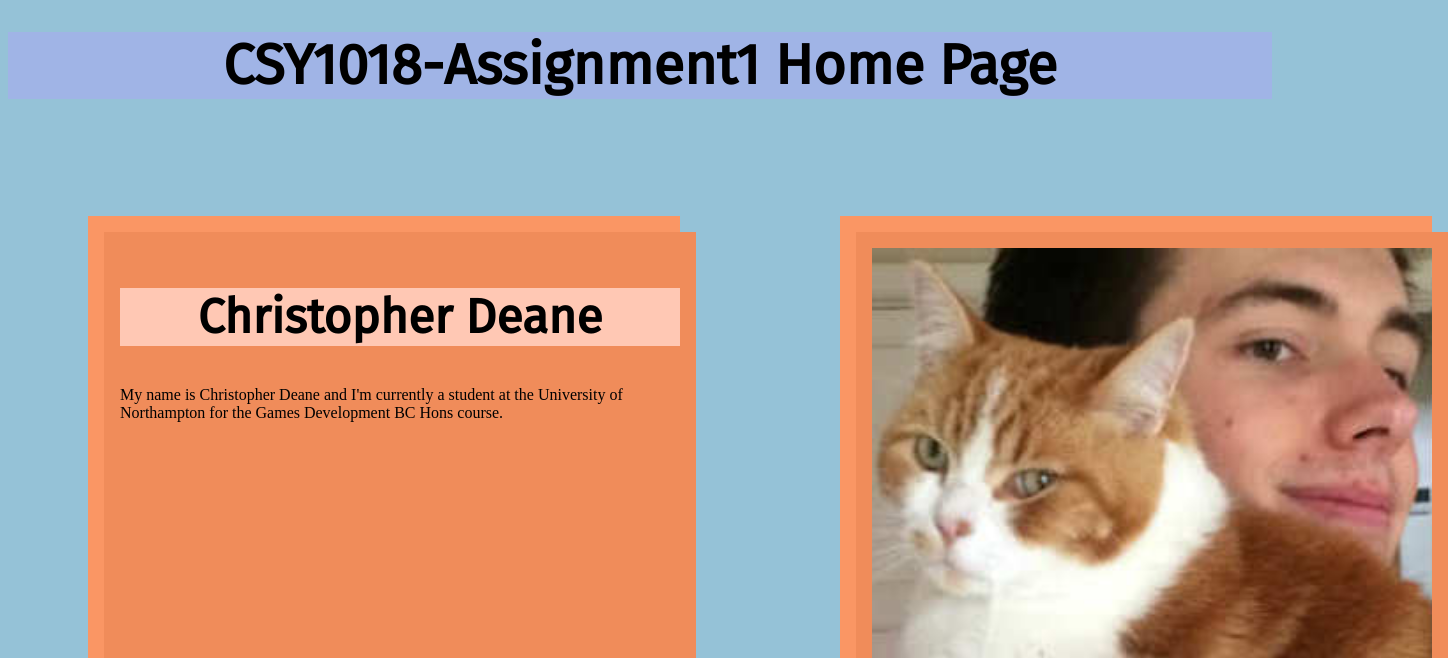
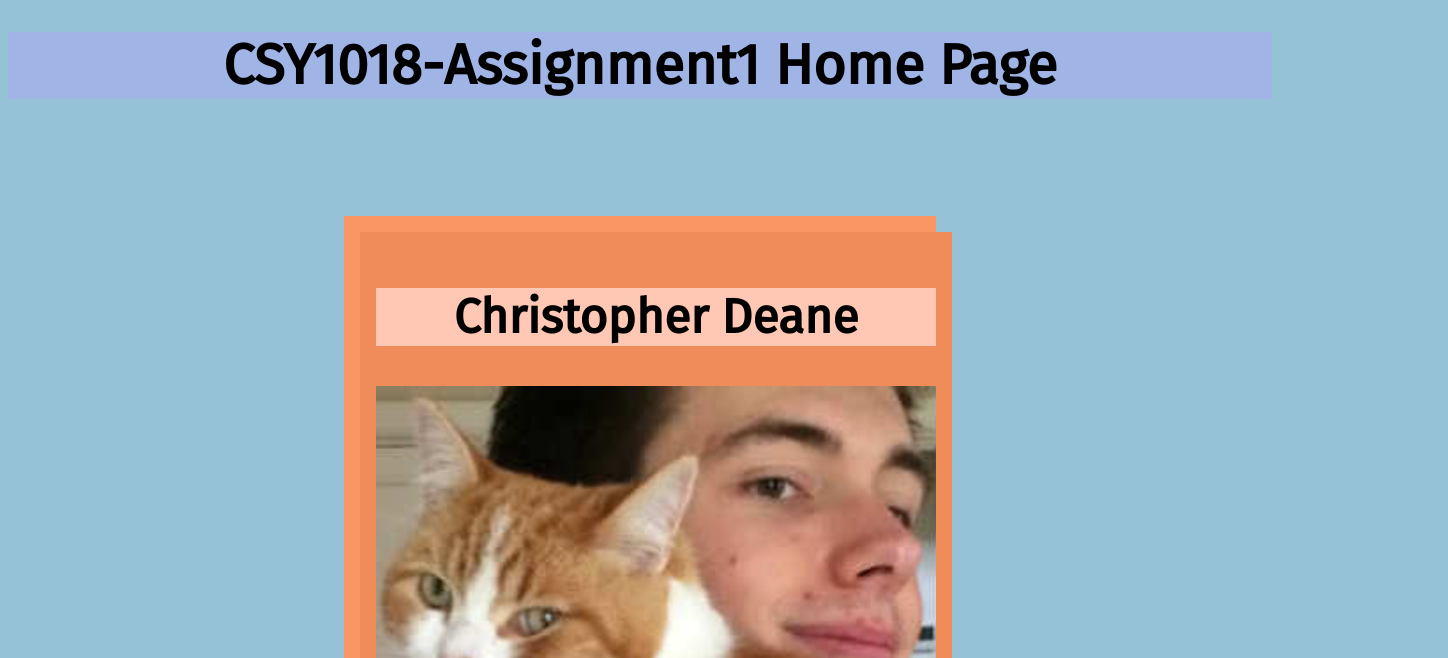
Before and after one commit to EvilMog99/csy1018-assign1, a plain HTML site: page index.html in a window 1280 px wide. Shown: the part 142-800 px from the top of the page, 1448 px wide, since content can reach past the window. Drawn offline with Linux system fonts and the light colour scheme.

Commit message:
Two articles put together

```diff
--- a/index.html
+++ b/index.html
@@ -35,21 +35,9 @@
 
       <article class="article-type2">
         <div class="article2-div-content">
-          <img src="img/profile-picture.jpg" alt="Image of Christopher Deane" class="img1">
+          <h2 class="article2-header">Christopher Deane</h2><!--Shows name-->
 
-        </div>
-      </article>
-
-
-      <article class="article-type2">
-        <div class="article2-div-content">
-          <h2 class="article2-header">Christopher Deane</h2>
-          <p>
-            My name is Christopher Deane and I'm currently a student at the University of Northampton for the Games Development BC Hons course.
-          </p>
-
-
-
+          <img src="img/profile-picture.jpg" alt="Image of Christopher Deane" class="img1"><!--Display profile picture-->
 
         </div>
       </article>
```
